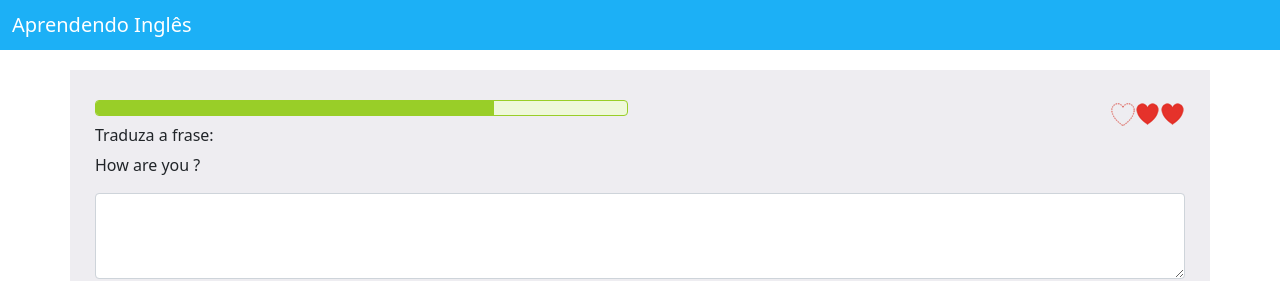
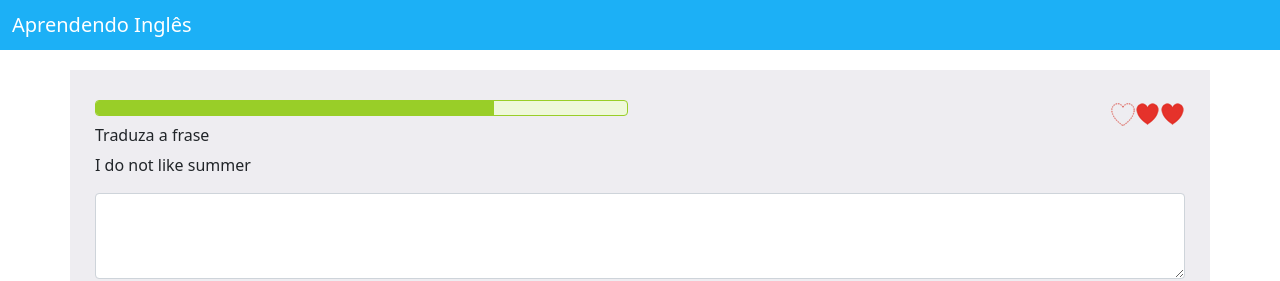
Before and after one commit to ThomasPeruch/LearningEnglish-angular, an Angular app: page / in a window 1280 px wide. Shown: the top 281 px of the page. Built offline with nearby package versions, Linux system fonts and the light colour scheme.

Commit message:
Showing phrases on template by string interpolation prhases-mock

```diff
--- a/src/app/panel/panel.component.html
+++ b/src/app/panel/panel.component.html
@@ -12,8 +12,8 @@
         </div>
         <div class="row">
             <div class="col">
-                <h6 class="text-in-page">Traduza a frase: </h6>
-                <p class="text-in-page">How are you ?</p>
+                <h6 class="text-in-page">{{ instruction}} </h6>
+                <p class="text-in-page">{{ phrases[2].phraseEng }}</p>
                 <div class="mb-3">
                     <textarea class="form-control" rows="3"></textarea>
                 </div>
--- a/src/app/panel/panel.component.ts
+++ b/src/app/panel/panel.component.ts
@@ -11,6 +11,8 @@ export class PanelComponent implements OnInit {
 
   public phrases: Phrase[] = phrases
 
+  public instruction: string = 'Traduza a frase'
+
   constructor() { console.log(this.phrases)}
 
   ngOnInit(): void {
```
